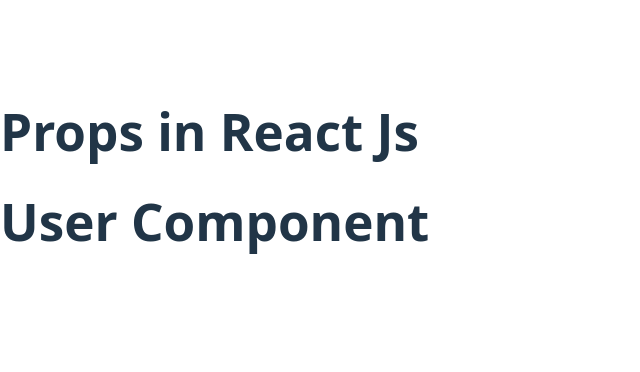
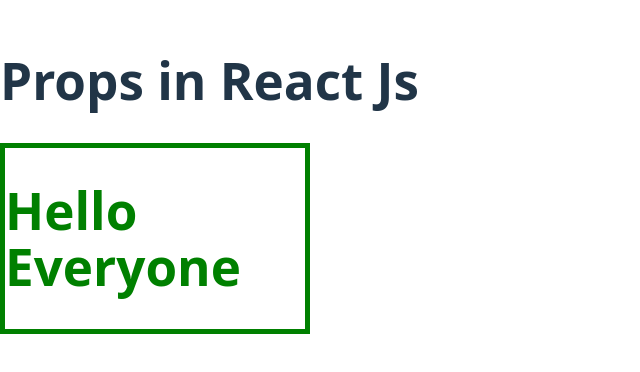
Before and after one commit to MuqhtadeerM/first-react-project, a React (Vite) app in the folder MultipleCoditions/: page / in a window 1280 px wide. Shown: the part 224-596 px from the top of the page, without its empty margins (0-640 px from the left). Built offline with nearby package versions, Linux system fonts and the light colour scheme.

Commit message:
Added Props

```diff
--- a/MultipleCoditions/src/App.jsx
+++ b/MultipleCoditions/src/App.jsx
@@ -1,5 +1,9 @@
 // import { useState } from "react";
 import Usesr from "./Usesr";
+import College from "./College";
+import Student from "./Student";
+import User from "./User";
+import Wrapper from "./Wrapper";
 /*
 function App() {
     const [count, setCount] = useState(0);
@@ -24,13 +28,79 @@
  */
 
 //  Props in javaScript
+/*   This is the normal method to pass the props but these are the static things
 function App() {
-    let Name = "Muqhtadeer"
     return(
         <div>
             <h1>Props in React Js</h1>
-            <Usesr name={Name}/>
+            <Usesr name="Muqhtadeer" age={21} email="muhammedmuzawar9@gmail.com" />
         </div>
     )
 }
 export default App;
+
+// what if they are in any state shown below
+
+function App() {
+  let userName = "Muhtradeer";
+  let age = 29;
+  let email = "muham@gmail.com";
+  return (
+    <>
+      <h1>Name : {userName} Age : {age} Email: {email}</h1>
+    </>
+  );
+}
+export default App;
+*/
+
+// what if we have lots of things to include we cant create h1 tag for many tags like that then we can use the Objects in React
+
+/*
+function App() {
+  let userObject = {
+    name: "Muqhtadeer",
+    age: "29",
+    email: "Muhamed@gmail.com",
+  };
+
+  // also we can use for the multiple objects
+  let userObj2 = {
+    name: "MM",
+    age: "30",
+    email: "mm@gmail.com",
+  };
+
+  let collegeNames = ["IET", "DU", "MIT", "IIT", "NIT"];
+  const [student, setStudent] = useState()
+  return (
+    <>
+      <h1>Props in React in JS</h1>
+      <Usesr user={userObject} />
+      <Usesr user={userObj2} />
+      <College name={collegeNames[0]} />
+      <College name={collegeNames[1]} />
+      <College name={collegeNames[2]} />
+      <College name={collegeNames[3]} />
+      { student && <Student name = {student}/>}
+      <button onClick={()=> setStudent("MMM")}>Update Student Name</button>
+      <User />
+      <User namee="MMM4"/>
+
+    </>
+  );
+}
+export default App;
+*/
+
+function App() {
+    return (
+        <div >
+            <h1>Props in React Js</h1>
+            <Wrapper>
+                <h1>Hello Everyone</h1>
+            </Wrapper>
+        </div>
+    )
+}
+export default App;
--- /dev/null
+++ b/MultipleCoditions/src/College.jsx
@@ -0,0 +1,8 @@
+function College({name}) {
+    return (
+        <>
+            <h1>Name: {name[0]}</h1>
+        </>
+    )
+}
+export default College;
--- /dev/null
+++ b/MultipleCoditions/src/Student.jsx
@@ -0,0 +1,11 @@
+// passing the data in component with a click
+function Student({name}) {
+    return(
+        <>
+            <hr />
+            <h1>Student Name :{name}</h1>
+            <hr />
+        </>
+    )
+}
+export default Student;
--- /dev/null
+++ b/MultipleCoditions/src/User.jsx
@@ -0,0 +1,8 @@
+function User({namee="New USER"}) {
+    return(
+        <>
+            <h1>Hi, {namee} </h1>
+        </>
+    )
+}
+export default User;
--- a/MultipleCoditions/src/Usesr.jsx
+++ b/MultipleCoditions/src/Usesr.jsx
@@ -1,10 +1,26 @@
-function Usesr(data){
-    console.log(data)
+/*  this is use for only for static things
+function Usesr({name, age, email}){
+
     return (
         <div>
-            <h1>User Component</h1>
+            <h1>Name :{name}</h1>
+            <h1>Age :{age}</h1>
+            <h1>Age :{age}</h1>
+
         </div>
     )
 }
-
 export default Usesr
+*/
+// for the objects we use this
+function Usesr({ user }) {
+  return (
+    <div>
+      <hr />
+      <h1>Name :{user.name}</h1>
+      <h1>Age :{user.age}</h1>
+      <h1>Email :{user.email}</h1>
+    </div>
+  );
+}
+export default Usesr;
--- /dev/null
+++ b/MultipleCoditions/src/Wrapper.jsx
@@ -0,0 +1,9 @@
+function Wrapper({children}) {
+    return(
+        <div style={{color:"green", border:"5px solid green", width:"300px"}}>
+            {children}
+        </div>
+    )
+}
+
+export default Wrapper;
```
